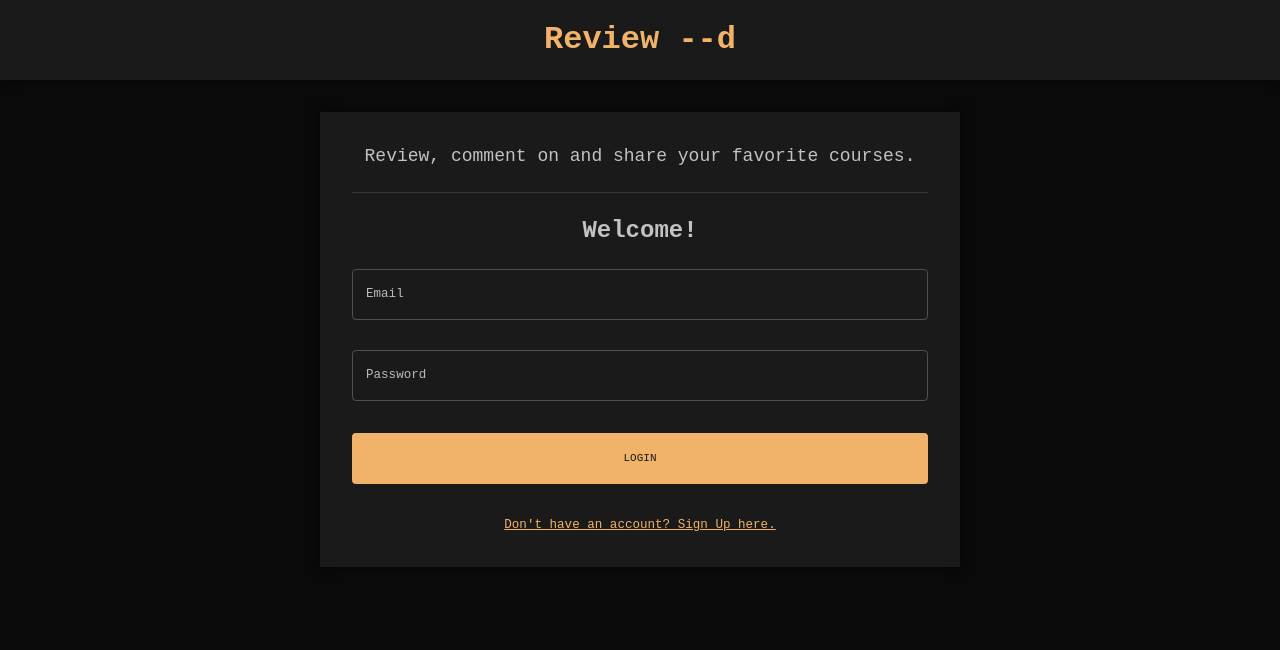
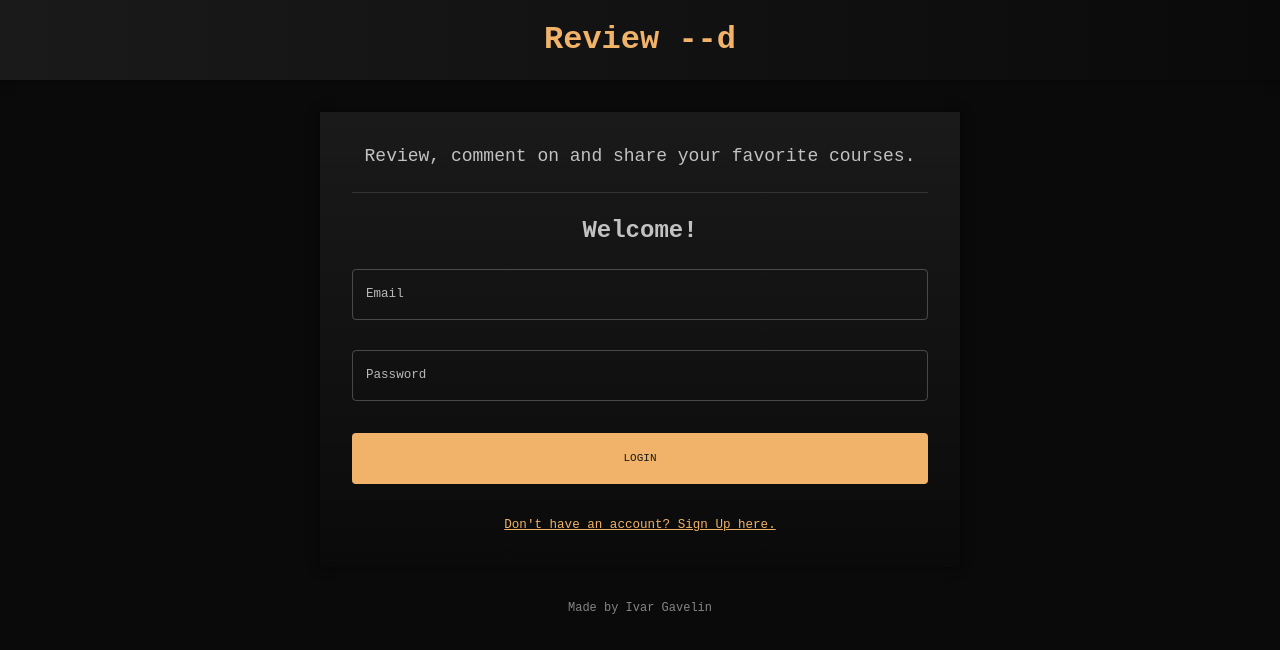
Before and after one commit to Ivargavve/Review-d, a React (Create React App) app in the folder client/: page / in a window 1280 px wide. Shown: the top 650 px of the page. Built offline with nearby package versions, Linux system fonts and the light colour scheme.

Commit message:
gradients and more
Nice gradients to fade between alt and default colors. and some tweeks

```diff
--- a/client/src/components/widgetWrap.jsx
+++ b/client/src/components/widgetWrap.jsx
@@ -5,7 +5,7 @@ import { styled } from "@mui/system";
 
 const WidgetWrap = styled(Box)(({ theme }) => ({
   padding: "1.5rem 1.5rem 0.75rem 1.5rem",
-  backgroundColor: theme.palette.background.alt,
+  backgroundImage: `linear-gradient(to bottom, ${theme.palette.background.alt} 0%, ${theme.palette.background.default} 100%)`,
 }));
 
 export default WidgetWrap;
--- a/client/src/scenes/homePage/index.jsx
+++ b/client/src/scenes/homePage/index.jsx
@@ -14,27 +14,29 @@ const HomePage = () => {
             <Box
                 padding="2rem 2rem"
                 display={isNonMobileScreens ? "flex" : "block"}
-                gap="10%"
+                gap="3%"
                 justifyContent="center"
             >
-                <Box flexBasis={isNonMobileScreens ? "30%" : "80%"}>
+                <Box flexBasis={isNonMobileScreens ? "25%" : "60%"}>
                     <WidgetUser userId={_id} picturePath={picturePath} />
                 </Box>
                 <Box
-                    flexBasis={isNonMobileScreens ? "50%" : "80%"}
+                    flexBasis={isNonMobileScreens ? "40%" : "80%"}
                     mt={isNonMobileScreens ? undefined : "2rem"}
                 >
-                    <MyPostWidget picturePath={picturePath} />
                     <PostWidget
                         postId="1"
                         postUserId="1"
                         name="John Doe"
-                        description="This is my first post"
-                        picturePath="post1.jpg"
+                        description='This is my first review here on Review --d. I hope you like it! :) I really like the course and I think you will too!'
+                        picturePath={picturePath}
                         userPicturePath="user1.jpg"
                         likes={{ "1": true, "2": true }}
                         comments={[]}
                      />
+                </Box>
+                <Box flexBasis={isNonMobileScreens ? "30%" : "60%"}>
+                    <MyPostWidget picturePath={picturePath} />
                 </Box>
             </Box>
         </Box>
--- a/client/src/scenes/loginPage/index.jsx
+++ b/client/src/scenes/loginPage/index.jsx
@@ -5,11 +5,15 @@ import { Divider } from "@mui/material";
 const LoginPage = () => {
   const theme = useTheme();
   const isNonMobileScreens = useMediaQuery("(min-width: 1000px)");
+  const gray = theme.palette.neutral.medium;
   return (
     <Box>
       <Box
         width="100%"
-        backgroundColor={theme.palette.background.alt}
+        sx={{
+          backgroundImage: (theme) =>
+            `linear-gradient(to right, ${theme.palette.background.alt} 0%, ${theme.palette.background.default} 100%)`,
+        }}
         p="1rem 6%"
         textAlign="center"
         boxShadow="0 0 10px rgba(0, 0, 0, 0.5)"
@@ -23,7 +27,10 @@ const LoginPage = () => {
         width={isNonMobileScreens ? "50%" : "80%"}
         p="2rem"
         m="2rem auto"
-        backgroundColor={theme.palette.background.alt}
+        sx={{
+          backgroundImage: (theme) =>
+            `linear-gradient(${theme.palette.background.alt} 0%, ${theme.palette.background.default} 100%)`,
+        }}
         color={theme.palette.neutral.main}
         textAlign="center"
         boxShadow="0 0 10px rgba(0, 0, 0, 0.5)"
@@ -39,6 +46,16 @@ const LoginPage = () => {
         </Typography>
         <Form />
       </Box>
+      <Typography
+        color={gray}
+        m="2rem"
+        textAlign="center"
+        fontSize="clamp(0.75rem, 0.75rem, 1.25rem)"
+
+       >
+          Made by Ivar Gavelin
+      </Typography>
+
     </Box>
   );
 };
--- a/client/src/scenes/navbar/index.jsx
+++ b/client/src/scenes/navbar/index.jsx
@@ -39,7 +39,13 @@ const Navbar = () => {
   const fullName = `${user.firstName} ${user.lastName}`;
 
   return (
-    <FlexBetween padding="1rem 6%" backgroundColor={alt}>
+    <FlexBetween
+      padding="1rem 6%"
+      sx={{
+        backgroundImage: (theme) =>
+          `linear-gradient(to right, ${theme.palette.background.default} 0%, ${theme.palette.background.alt} 100%)`,
+      }}
+      >
       <FlexBetween gap="3rem">
         <Typography
           fontWeight="bold"
@@ -61,7 +67,7 @@ const Navbar = () => {
             gap="3rem"
             padding="0.1rem 1.5rem"
           >
-            <InputBase placeholder="Type course here..." />
+            <InputBase placeholder="TNM111..." />
             <IconButton>
               <Search />
             </IconButton>
--- a/client/src/scenes/widgets/myPostWidget.jsx
+++ b/client/src/scenes/widgets/myPostWidget.jsx
@@ -53,9 +53,9 @@ import {
 
     return (
       <WidgetWrap>
-        <FlexBetween gap="1.5rem">
+        <FlexBetween>
           <InputBase
-            placeholder="What did I think about my last course..."
+            placeholder="my last course was..."
             onChange={(e) => setPost(e.target.value)}
             value={post}
             sx={{
@@ -87,7 +87,7 @@ import {
                   >
                     <input {...getInputProps()} />
                     {!image ? (
-                      <p>Add Image Here</p>
+                      <p>Add reaction here</p>
                     ) : (
                       <FlexBetween>
                         <Typography>{image.name}</Typography>
--- a/client/src/scenes/widgets/postWidget.jsx
+++ b/client/src/scenes/widgets/postWidget.jsx
@@ -46,7 +46,7 @@ import {
     };
 
     return (
-      <WidgetWrap m="2rem 0">
+      <WidgetWrap mb="2rem">
         <Typography color={main} sx={{ mt: "1rem" }}>
           {description}
         </Typography>
@@ -54,7 +54,7 @@ import {
           <img
             width="100%"
             height="auto"
-            alt="post"
+            alt="image"
             style={{ marginTop: "0.75rem" }}
             src={`http://localhost:3001/assets/${picturePath}`}
           />
```
